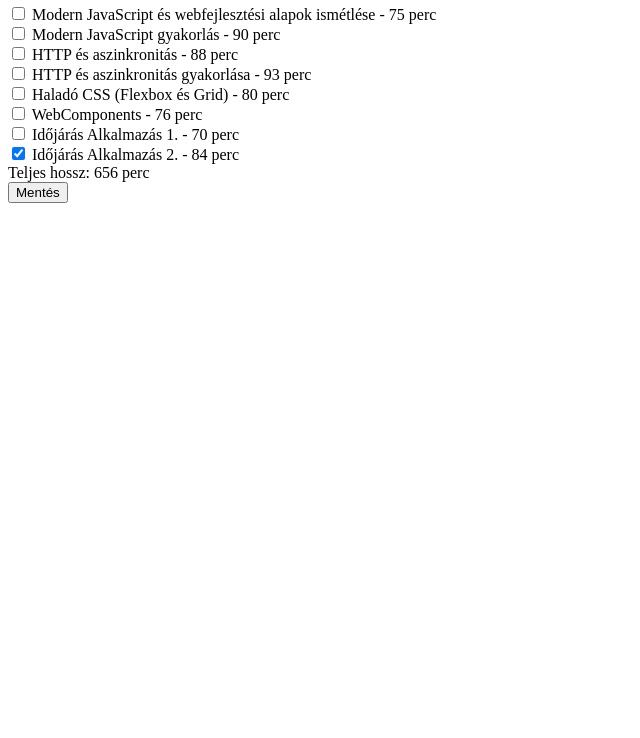
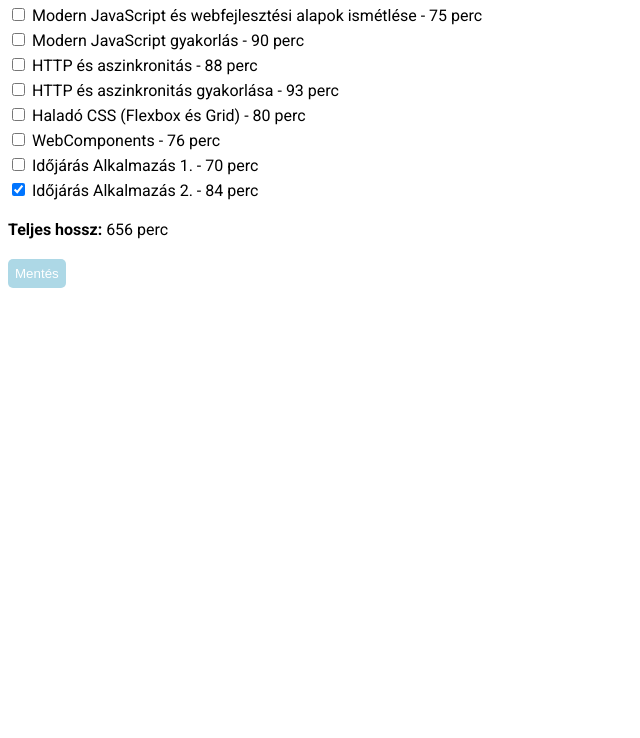
Before and after one commit to Ektora/Webuni_10hetesJS, a plain HTML site: page index.html in a window 1280 px wide. Shown: the part 62-800 px from the top of the page, without its empty margins (0-640 px from the left). Drawn offline with Linux system fonts and the light colour scheme.

Commit message:
CSS hozzáadása

```diff
--- a/index.html
+++ b/index.html
@@ -1,13 +1,20 @@
 <html>
   <head>
+    <link rel="preconnect" href="https://fonts.googleapis.com" />
+    <link rel="preconnect" href="https://fonts.gstatic.com" crossorigin />
+    <link
+      href="https://fonts.googleapis.com/css2?family=Roboto:wght@400;700&display=swap"
+      rel="stylesheet"
+    />
     <title>JavaScript alapképzés tracker</title>
+    <link rel="stylesheet" href="style.css">
     <script src="index.js" type="module"></script>
   </head>
   <body>
     <h1>JavaScript alapképzés</h1>
     <div id="lessons"></div>
-        <div>
-            <span>Teljes hossz:</span>
+    <div id="duration">
+      <span id="duration-title">Teljes hossz:</span>
       <span id="duration-sum"></span>
     </div>
     <button id="savebutton">Mentés</button>
--- a/style.css
+++ b/style.css
@@ -0,0 +1,20 @@
+body{
+    font-family: 'Roboto', sans-serif;
+}
+#duration{
+    margin: 20px 0;
+}
+#duration-title{
+    font-weight: bold;
+}
+.lesson{
+    margin: 5px 0;
+
+}
+#savebutton{
+    border-radius: 5px;
+    background-color: lightblue;
+    border-color: transparent;
+    color: white;
+    padding: 5px;
+}
```
Lines whose indentation alone changed are shown as unchanged.
